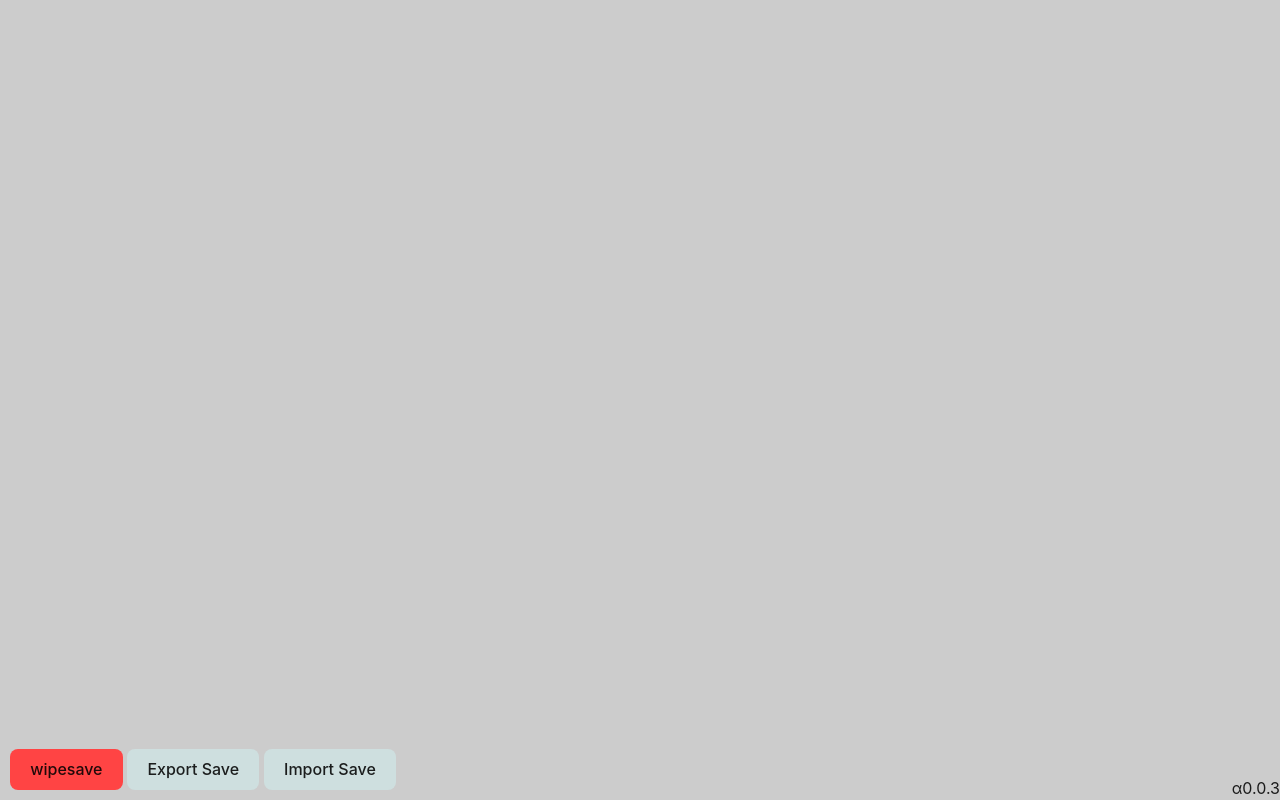
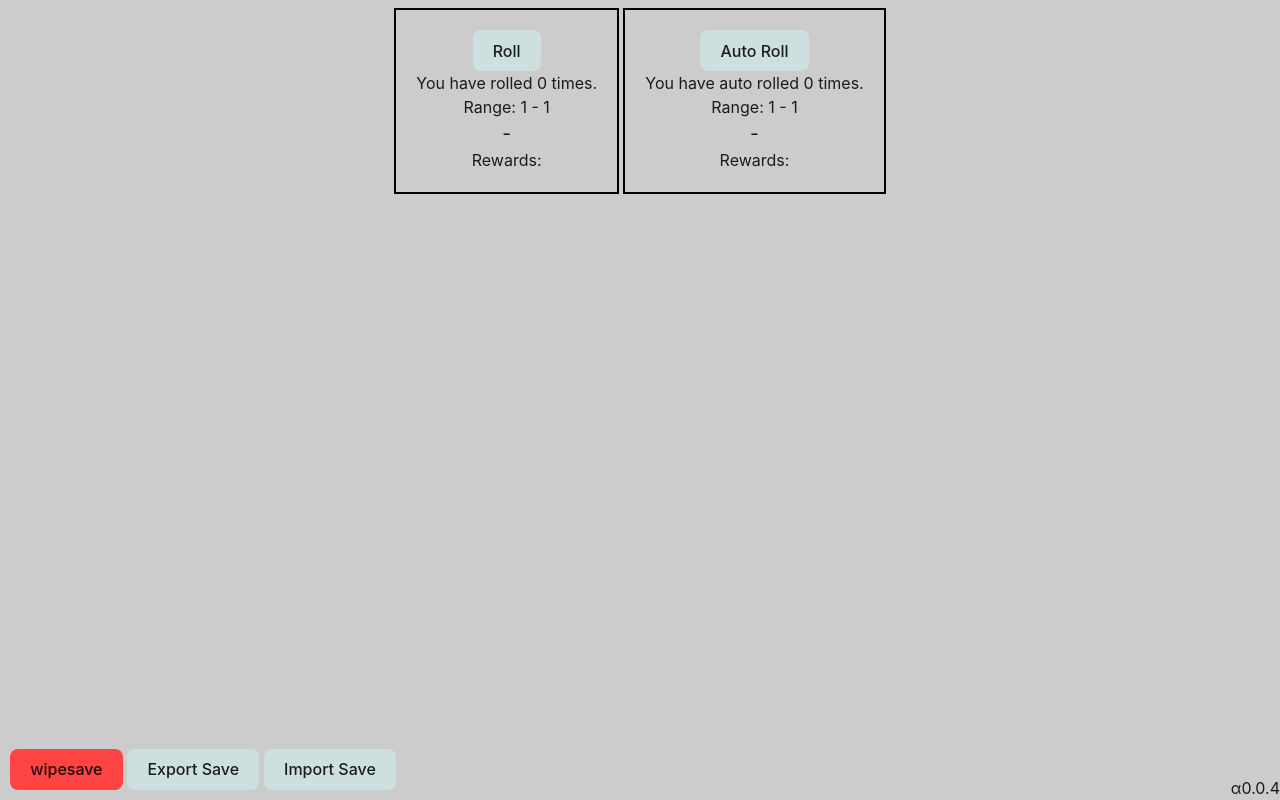
Before and after one commit to XnoobSpeakable/Numbers-Game, a website built with Vite: page index.html in a window 1280 px wide. Built offline with nearby package versions, Linux system fonts and the light colour scheme.

Commit message:
template for this specific game

```diff
--- a/index.html
+++ b/index.html
@@ -7,9 +7,28 @@
   </head>
   <body>
     <script type="module" defer src="src/main.ts"></script>
+    <div class="centered buttonrow">
 
-
-    <div id="version">α0.0.3</div>
+      <div id="mainroll" class="bordered">
+        <div class="pad20">
+          <button id="rollbutton">Roll</button>
+          <div i="stats">You have rolled 0 times.</div>
+          <div id="range">Range: 1 - 1</div>
+          <div id="rollresult" style="font-size:larger">-</div>
+          <div id="rewards">Rewards: </div>
+        </div>
+      </div>
+      <div id="autoroll" class="bordered">
+        <div class="pad20">
+          <button id="autorollbutton">Auto Roll</button>
+          <div id="autorollstats">You have auto rolled 0 times.</div>
+          <div id="autorollrange">Range: 1 - 1</div>
+          <div id="autorollresult" style="font-size:larger">-</div>
+          <div id="rewards">Rewards: </div>
+        </div>
+      </div>
+    </div>
+    <div id="version">α0.0.4</div>
     <div id="settings">
       <button id="wipesave">wipesave</button>
       <button id="export">Export Save</button>
```
